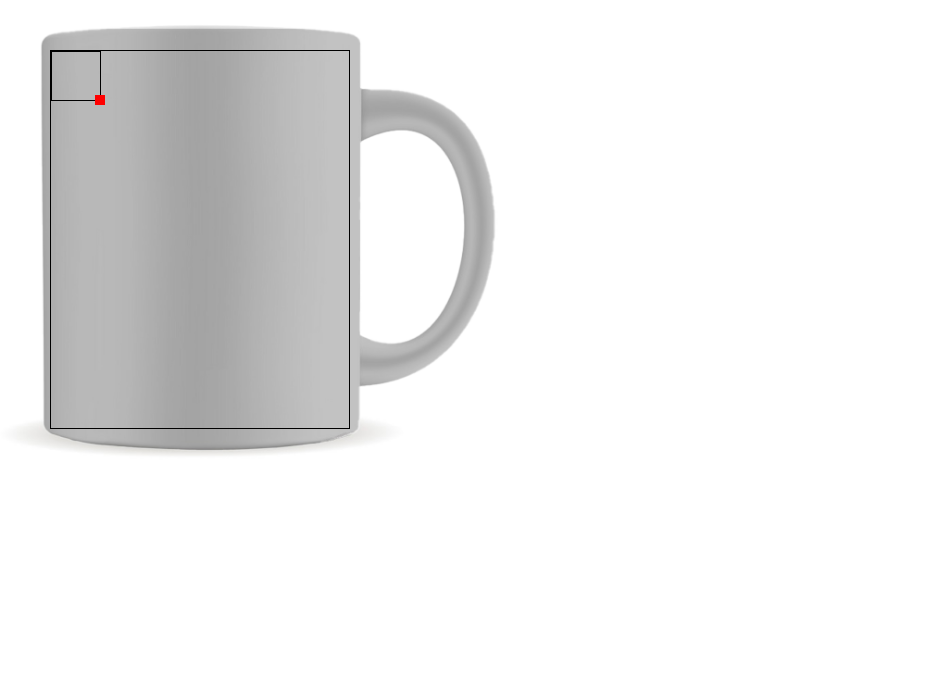
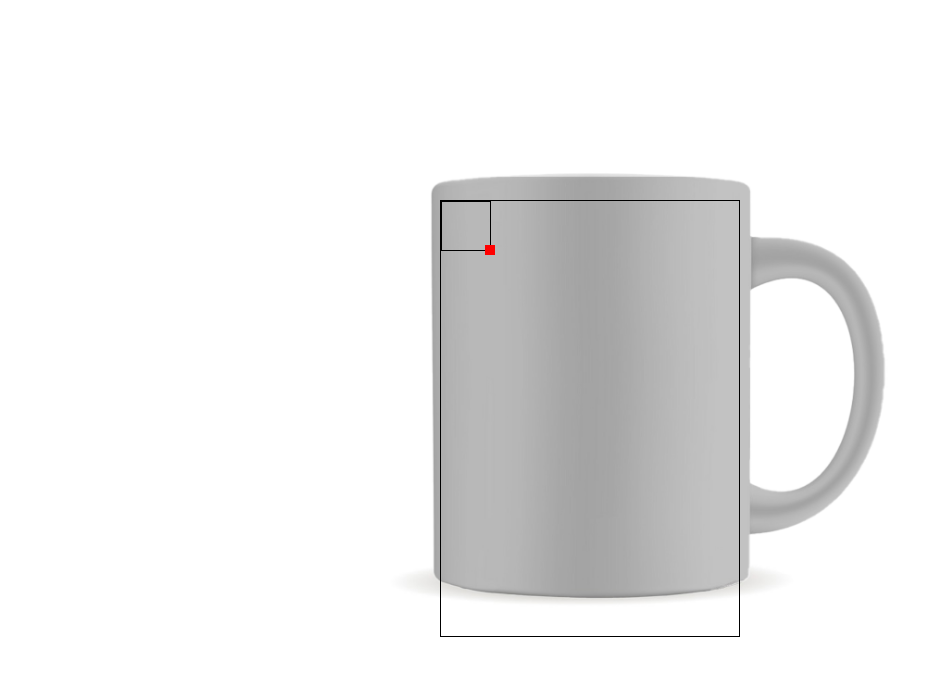
Before and after one commit to kennarddh/mug-design, a React (Vite) app: page / in a window 1280 px wide. Shown: the top 676 px of the page, without its empty margins (0-931 px from the left). Built offline with nearby package versions, Linux system fonts and the light colour scheme.

Commit message:
feat: Adapt image size overlay

```diff
--- a/src/App.tsx
+++ b/src/App.tsx
@@ -1,4 +1,4 @@
-import { FC } from 'react'
+import { FC, useState } from 'react'
 
 import { DndProvider } from 'react-dnd'
 import { HTML5Backend } from 'react-dnd-html5-backend'
@@ -10,14 +10,22 @@ import { BlocksContextProvider } from 'Contexts/Blocks/Blocks'
 import { Mug, Container, Content } from './AppStyles'
 
 const App: FC = () => {
+	const [Size, SetSize] = useState(0)
+
+	const SetOverlaySize = (element: HTMLImageElement): void => {
+		const { width } = element?.getBoundingClientRect() || { width: 0 }
+
+		SetSize(width)
+	}
+
 	return (
 		<Container>
 			<Content>
-				<Mug src='Mugs/LightGray.jpg' alt='Mug' />
+				<Mug src='Mugs/LightGray.jpg' alt='Mug' ref={SetOverlaySize} />
 
 				<DndProvider backend={HTML5Backend}>
 					<BlocksContextProvider>
-						<Overlay />
+						<Overlay width={Size} height={Size} />
 					</BlocksContextProvider>
 				</DndProvider>
 			</Content>
--- a/src/AppStyles.tsx
+++ b/src/AppStyles.tsx
@@ -9,9 +9,18 @@ export const Content = styled.div`
 	width: 500px;
 
 	position: relative;
+
+	grid-area: content;
 `
 
 export const Container = styled.div`
 	width: 100vw;
 	height: 100vh;
+
+	display: grid;
+
+	grid-template-areas:
+		'empty content sidebar'
+		'empty content sidebar'
+		'empty empty sidebar';
 `
--- a/src/Components/Overlay/Overlay.tsx
+++ b/src/Components/Overlay/Overlay.tsx
@@ -13,7 +13,9 @@ import { ISize, IItem } from 'Types'
 
 import { OuterContainer, Container } from './Styles'
 
-const Overlay: FC = () => {
+import type { Props } from './Types'
+
+const Overlay: FC<Props> = ({ width, height }) => {
 	const { Blocks, SetBlockPosition, SetBlockSize } = useContext(BlocksContext)
 
 	const OverlayRef = useRef<HTMLDivElement>(null)
@@ -77,7 +79,11 @@ const Overlay: FC = () => {
 	}))
 
 	return (
-		<OuterContainer ref={MergeRef(drop, OverlayRef, resizeDrop)}>
+		<OuterContainer
+			ref={MergeRef(drop, OverlayRef, resizeDrop)}
+			width={width}
+			height={height}
+		>
 			<Container>
 				{Object.entries(Blocks).map(([id]) => (
 					<BaseBlock key={id} type='Image' id={id} />
--- a/src/Components/Overlay/Styles.tsx
+++ b/src/Components/Overlay/Styles.tsx
@@ -1,10 +1,15 @@
 import styled from 'styled-components'
 
-export const OuterContainer = styled.div`
+import type { IOuterContainerProps } from './Types'
+
+export const OuterContainer = styled.div<IOuterContainerProps>`
 	position: absolute;
 	border: 1px solid #000;
 
-	inset: 50px 150px 75px 50px;
+	max-width: ${({ width }) => width}px;
+	max-height: ${({ height }) => height}px;
+
+	inset: 8% 30% 25% 10%;
 `
 
 export const Container = styled.div`
--- /dev/null
+++ b/src/Components/Overlay/Types.ts
@@ -0,0 +1,6 @@
+export interface Props {
+	width: number
+	height: number
+}
+
+export type IOuterContainerProps = Pick<Props, 'width' | 'height'>
```
